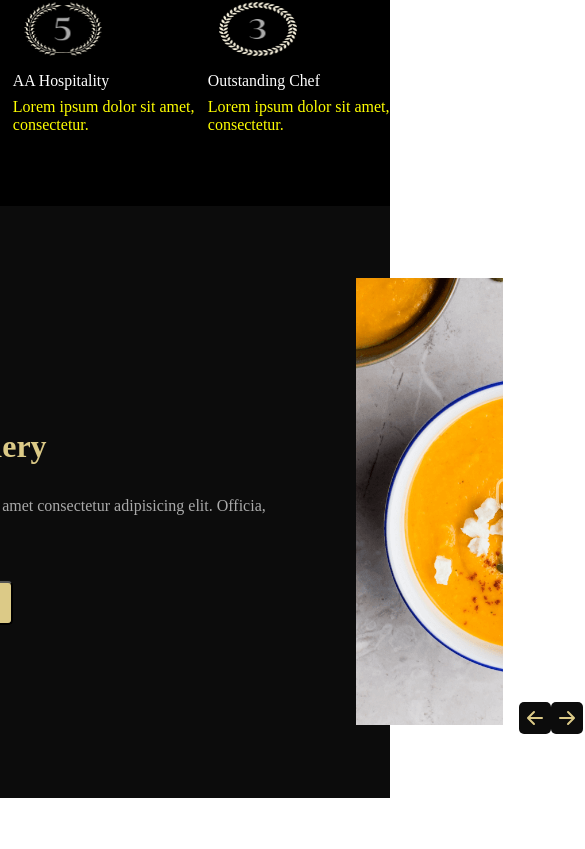
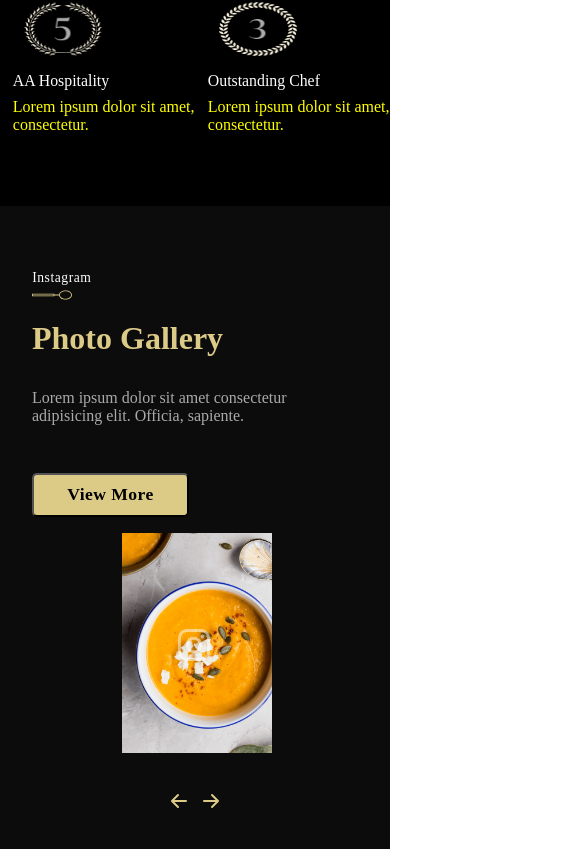
Before and after one commit to nrshakib/restaurant-website-react, a React (Create React App) app: page / in a window 390 px wide. Shown: the part 4082-4931 px from the top of the page, 585 px wide, since content can reach past the window. Before the commit the page ends 4880 px from the top, so only its background shows below. Built offline with nearby package versions, Linux system fonts and the light colour scheme; a web font is replaced by a local one.

Commit message:
Responsive Design of Gallery Section

```diff
--- a/src/Components/Gallery/Gallery.css
+++ b/src/Components/Gallery/Gallery.css
@@ -97,3 +97,64 @@
   font-size: 3rem;
   transition: 0.5s ease;
 }
+@media screen and (min-width: 1151px) and (max-width: 2000px) {
+  .gallery-content {
+    padding-right: 4rem;
+  }
+  .gallery-img-card {
+    min-width: 400px;
+    height: 550px;
+  }
+  .gallery-img-icon {
+    margin: 18rem 0 0 12rem;
+  }
+}
+@media screen and (min-width: 951px) and (max-width: 1150px) {
+  .gallery {
+    flex-direction: column;
+    padding: 2rem 1rem 3rem;
+  }
+  .gallery-content {
+    justify-content: flex-start;
+    margin-left: 0;
+    width: 100%;
+  }
+  .gallery-images {
+    max-width: 100%;
+  }
+  .gallery-img-arrow {
+    margin-top: 1rem;
+  }
+}
+@media screen and (min-width: 651px) and (max-width: 950px) {
+  .gallery {
+    padding: 4rem 0 4rem 4rem;
+    flex-direction: column;
+  }
+  .gallery-img-card {
+    margin-top: 1rem;
+  }
+  .gallery-img-arrow {
+    margin-top: 2rem;
+  }
+}
+@media screen and (max-width: 650px) {
+  .gallery {
+    flex-direction: column;
+    padding: 4rem 0 2rem 2rem;
+  }
+  .gallery-content {
+    min-width: 100%;
+  }
+  .gallery-img-card {
+    margin-top: 1rem;
+    min-width: 150px;
+    height: 220px;
+  }
+  .gallery-img-icon {
+    margin: 6rem 0 0 3.5rem;
+  }
+  .gallery-img-arrow {
+    margin-top: 2rem;
+  }
+}
```
